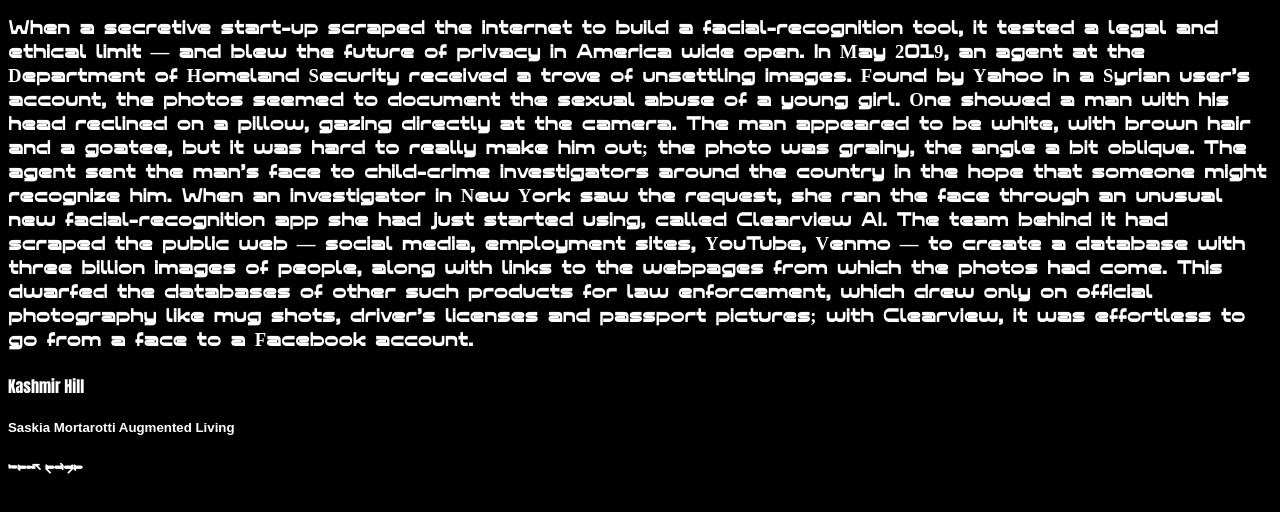
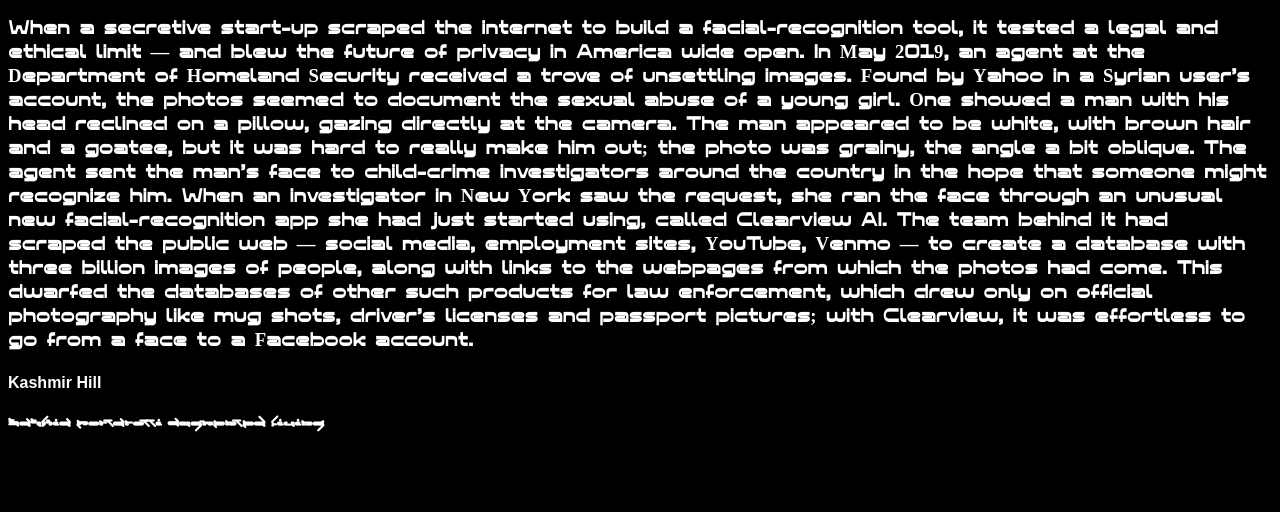
Before and after one commit to sasmorty/sasmorty.github.io, a plain HTML site: page Reader/index.html in a window 1280 px wide. Shown: the part 112-624 px from the top of the page. Drawn offline with Linux system fonts and the light colour scheme.

Commit message:
updates for reader style

```diff
--- a/Reader/style.css
+++ b/Reader/style.css
@@ -1,23 +1,26 @@
 body{
 background-color: black;
-font-family: giga;
-font-size: 10;
-color: white;
 }
 
 h1 { font-family:old round;
 font-size: 200;
 color: whitesmoke;}
+
 h2 {font-family: giga;
 font-size: 48;
 color: tomato;}
+
 h3 {font-family:bdretrocentric;
 font-size: 36;
 color: white;}
-h4{font-family: Impact, Haettenschweiler, 'Arial Narrow Bold', sans-serif;
+
+h4{font-family:Arial, Helvetica, sans-serif;
     color: white;}
-h5{font-family: Arial, Helvetica, sans-serif;
+
+h5{font-family: giga;
     color: white;}
+
+    h6{font-family: Arial, Helvetica, sans-serif;}
 
 @font-face {
     font-family: "old round";
```
